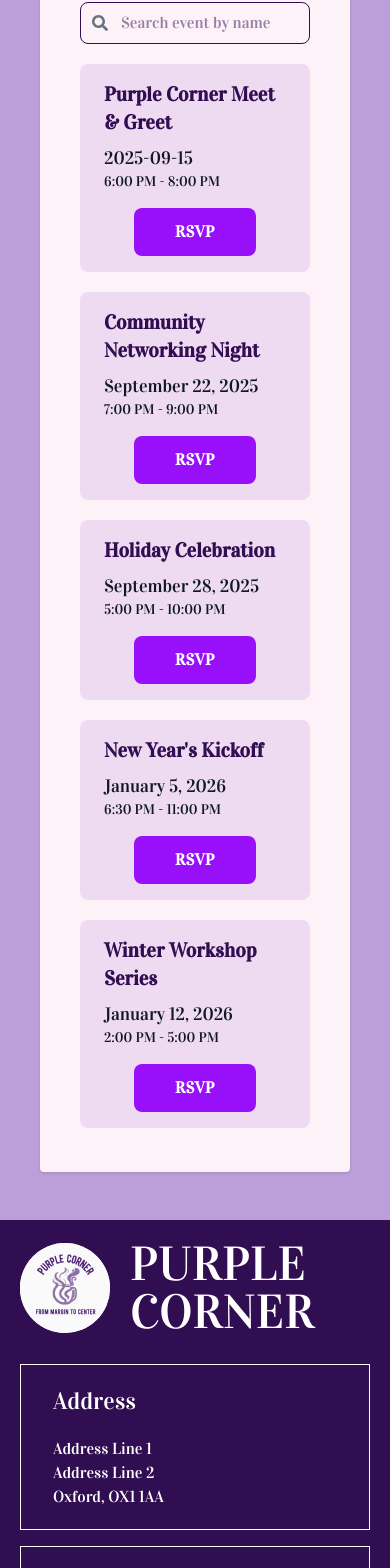
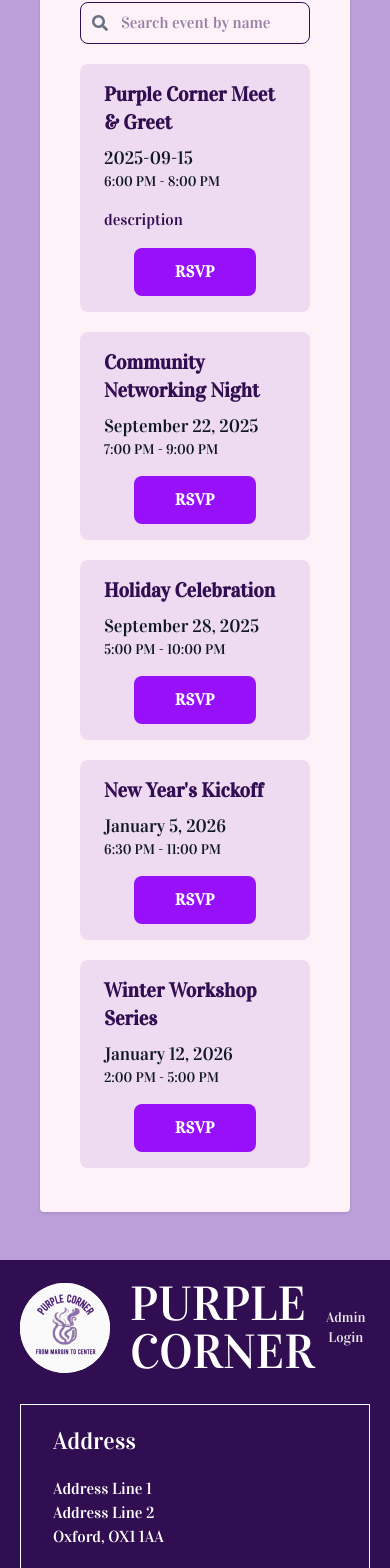
Before and after one commit to andr3wtn/purple-corner, a Next.js app: page /events in a window 390 px wide. Shown: the part 362-1930 px from the top of the page. Built offline with nearby package versions, Linux system fonts and the light colour scheme.

Commit message:
Style: added a admin login button in footer

```diff
--- a/src/app/admin/page.tsx
+++ b/src/app/admin/page.tsx
@@ -183,7 +183,7 @@
 
             <section className="px-10 pt-5 pb-10 border rounded-lg bg-white/30">
                 <h2 className="text-[1.75rem] text-left">Manage Events</h2>
-                <div className="relative w-full sm:w-2/3 md:max-w-[500px]">
+                <div className="relative w-full py-5">
                     <FaSearch className="absolute left-3 top-1/2 -translate-y-1/2 text-gray-500" />
                     <input
                     placeholder="Search event by name"
--- a/src/app/events/components/EventList.tsx
+++ b/src/app/events/components/EventList.tsx
@@ -77,7 +77,7 @@
           name={event.name}
           date={event.date}
           time={event.time}
-          showsDesc={true}
+          desc={event.desc}
         />
       ))}
     </div>
--- a/src/components/Footer.tsx
+++ b/src/components/Footer.tsx
@@ -11,9 +11,16 @@
     const email = "info@purplecorner.org";
     return (
         <footer id={id} className="bg-[#310D51] text-white p-5 md:px-20 md:py-10 flex-1 grow-1 text-left md:h-auto lg:w-auto">
-            <div className="flex items-center gap-5">
-                <Image alt="light background logo" src="/images/logo_light.svg" width={90} height={90} className="rounded-full" />
-                <h1 className="text-5xl">PURPLE CORNER</h1>
+            <div className="flex justify-between items-center">
+                <div className="flex items-center gap-5">
+                    <Image alt="light background logo" src="/images/logo_light.svg" width={90} height={90} className="rounded-full" />
+                    <h1 className="text-5xl">PURPLE CORNER</h1>
+                </div>
+                <div className="text-center text-gray-200 text-sm">
+                    <a href="/admin/login" className="hover:underline">
+                    Admin Login
+                    </a>
+                </div>
             </div>
 
             <div className="flex gap-4 mt-7 lg:mt-10 flex-col md:flex-row">
```
